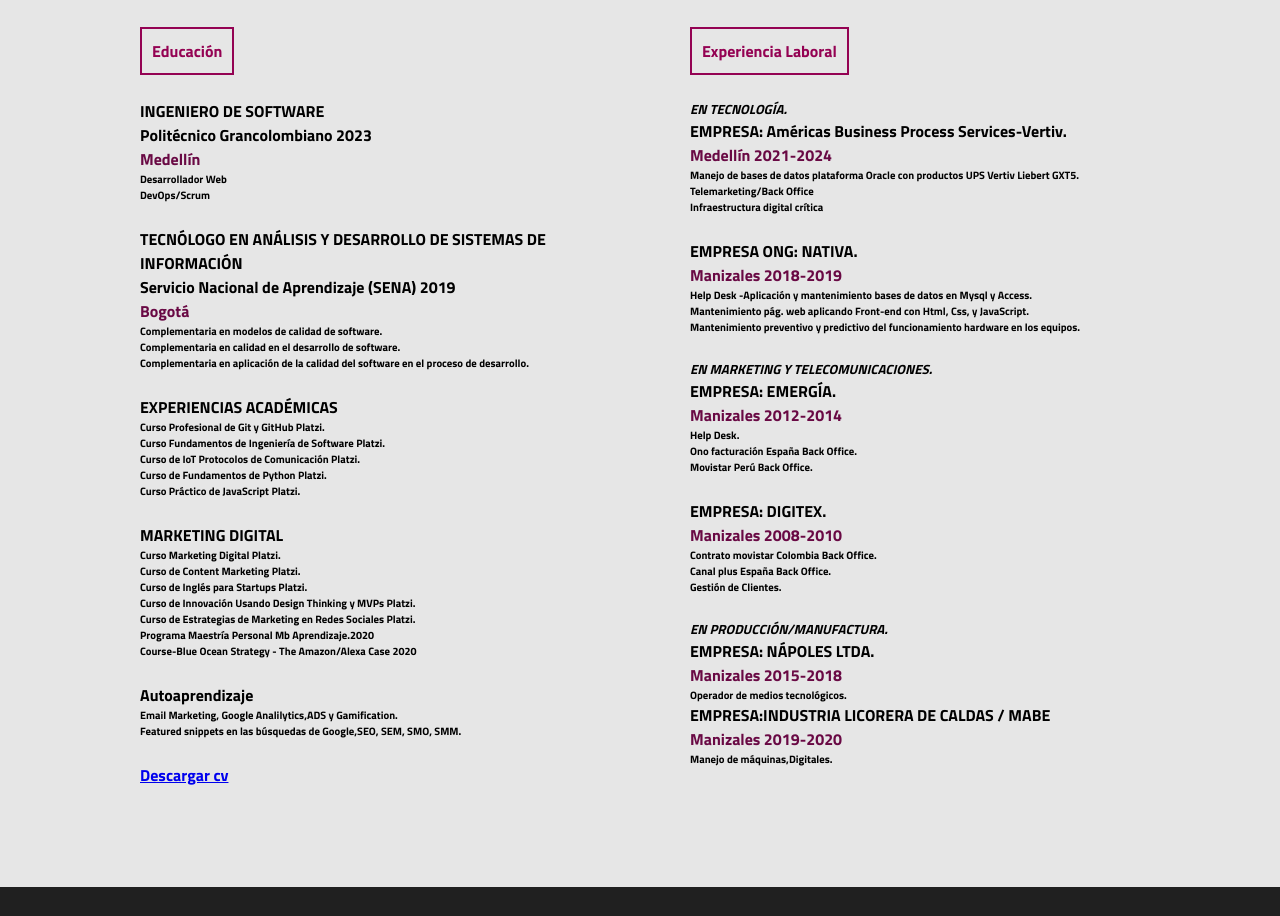
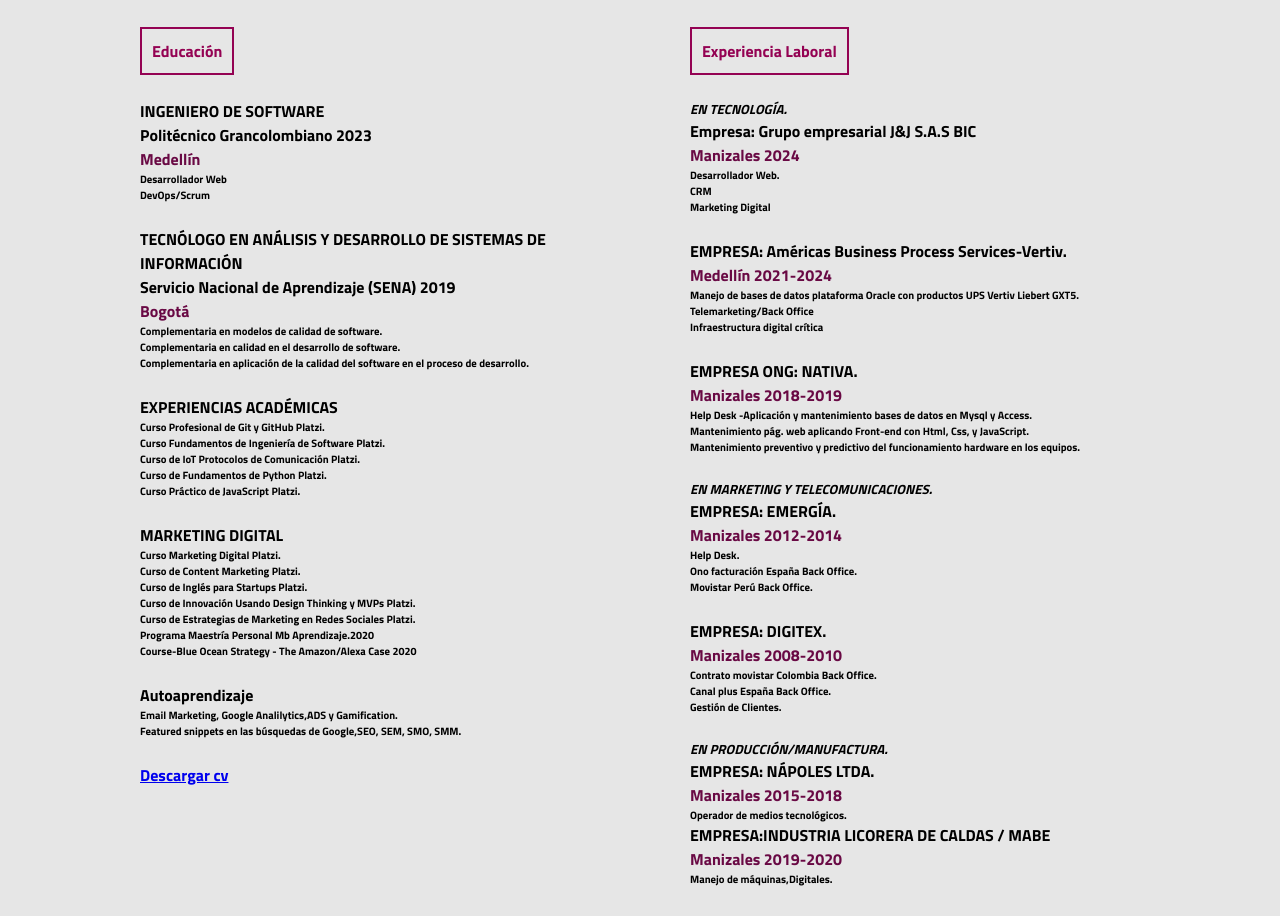
Before and after one commit to andresfelipeoq/2024-example-portfolio-Andres-Flp-, a plain HTML site: page index.html in a window 1280 px wide. Shown: the part 1811-2727 px from the top of the page. Drawn offline with Linux system fonts and the light colour scheme.

Commit message:
Update index.html

```diff
--- a/index.html
+++ b/index.html
@@ -228,6 +228,15 @@
 
                     <br>
                     <h5><i>EN TECNOLOGÍA.</i></h5>
+
+                    <h4>Empresa: Grupo empresarial J&J S.A.S BIC</h4>
+                    <span style="color: rgb(105, 9, 68);">Manizales 2024</span>
+                    <h6>Desarrollador Web. </h6>
+                    <h6>CRM</h6>
+                    <h6>Marketing Digital</h6>
+
+                    <br>
+
                     <h4>EMPRESA: Américas Business Process Services-Vertiv.</h4>
                     <span style="color: rgb(105, 9, 68);">Medellín 2021-2024</span>
                     <h6>Manejo de bases de datos plataforma Oracle con productos UPS Vertiv Liebert GXT5. </h6>
```
